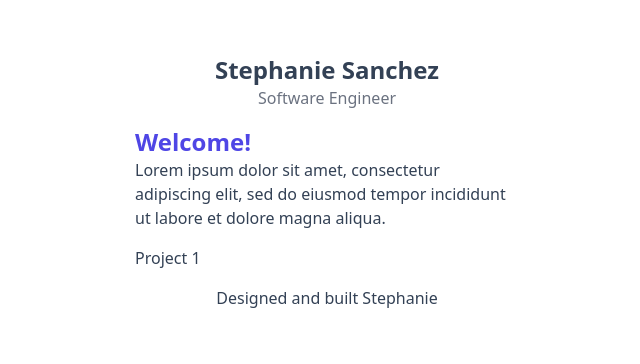
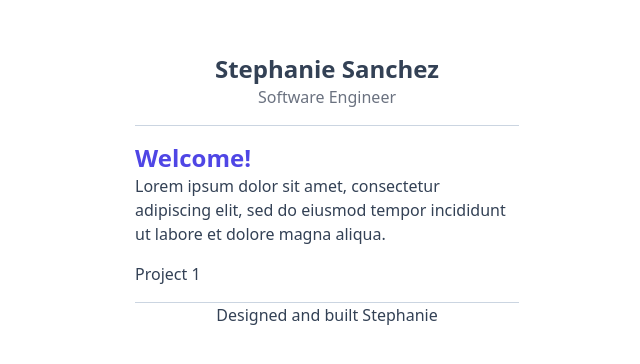
Before and after one commit to StephanieKSanchez/simple-portfolio-site, a Next.js app: page / in a window 1280 px wide. Shown: the part 218-582 px from the top of the page, without its empty margins (313-953 px from the left). Built offline with nearby package versions, Linux system fonts and the light colour scheme.

Commit message:
added border to header && footer

```diff
--- a/components/footer.tsx
+++ b/components/footer.tsx
@@ -1,6 +1,6 @@
 const Footer = () => {
   return (
-    <div className="text-center">
+    <div className="text-center border-t border-slate-300 p-4r">
       <div>Designed and built Stephanie</div>
     </div>
   );
--- a/components/header.tsx
+++ b/components/header.tsx
@@ -1,6 +1,6 @@
 const Header = () => {
   return (
-    <div className="text-center">
+    <div className="text-center border-b border-slate-300 p-4">
       <div className="text-2xl font-bold">Stephanie Sanchez</div>
       <div className="text-gray-500">Software Engineer</div>
     </div>
```
